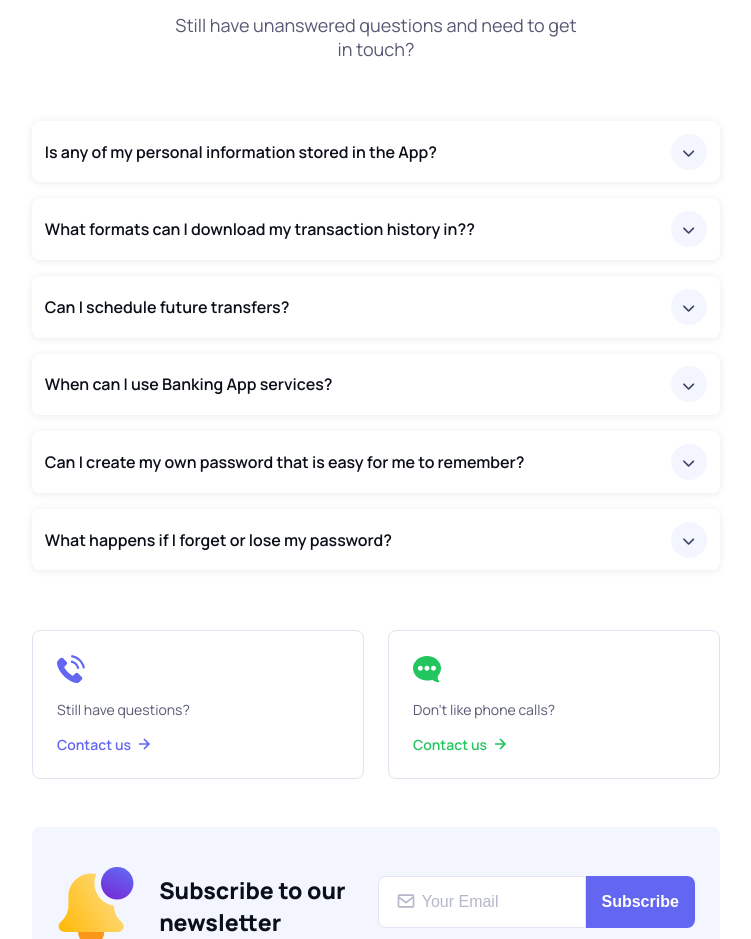
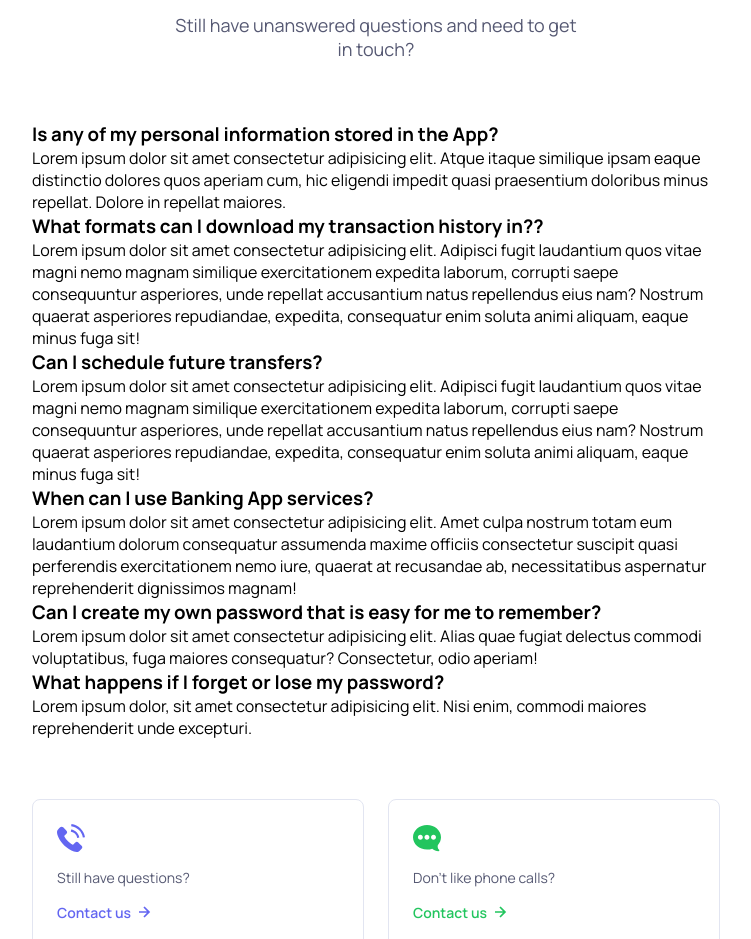
Before and after one commit to emmaschonbeck/Assignment-Javascript-react, a React (Vite) app: page / in a window 1280 px wide. Shown: the part 2620-3559 px from the top of the page, without its empty margins (264-1015 px from the left). Built offline with nearby package versions, Linux system fonts and the light colour scheme.

Commit message:
Started with my Faq/Accordion and web api

```diff
--- a/package.json
+++ b/package.json
@@ -2,7 +2,6 @@
   "name": "inl-mning-med-react",
   "private": true,
   "version": "0.0.0",
-  "type": "module",
   "scripts": {
     "dev": "vite",
     "build": "vite build",
@@ -10,6 +9,9 @@
     "preview": "vite preview"
   },
   "dependencies": {
+    "axios": "^1.7.7",
+    "cors": "^2.8.5",
+    "express": "^4.21.1",
     "react": "^18.3.1",
     "react-dom": "^18.3.1",
     "react-router-dom": "^6.27.0"
--- /dev/null
+++ b/src/Components/FAQs/FaqApi.jsx
@@ -0,0 +1,56 @@
+import React, { useState } from 'react'
+
+function FaqApi() {
+
+    const [FaqApi, setFaqAPI] = useState([
+        {
+            id: 1,
+            question: "Is any of my personal information stored in the App?",
+            answer: "Lorem ipsum dolor sit amet consectetur adipisicing elit. Atque itaque similique ipsam eaque distinctio dolores quos aperiam cum, hic eligendi impedit quasi praesentium doloribus minus repellat. Dolore in repellat maiores."
+        },
+        {
+            id: 2,
+            question: "What formats can I download my transaction history in??",
+            answer: "Lorem ipsum dolor sit amet consectetur adipisicing elit. Adipisci fugit laudantium quos vitae magni nemo magnam similique exercitationem expedita laborum, corrupti saepe consequuntur asperiores, unde repellat accusantium natus repellendus eius nam? Nostrum quaerat asperiores repudiandae, expedita, consequatur enim soluta animi aliquam, eaque minus fuga sit!"
+        },
+        {
+            id: 3,
+            question: "Can I schedule future transfers?",
+            answer: "Lorem ipsum dolor sit amet consectetur adipisicing elit. Adipisci fugit laudantium quos vitae magni nemo magnam similique exercitationem expedita laborum, corrupti saepe consequuntur asperiores, unde repellat accusantium natus repellendus eius nam? Nostrum quaerat asperiores repudiandae, expedita, consequatur enim soluta animi aliquam, eaque minus fuga sit!"
+        },
+        {
+            id: 4,
+            question: "When can I use Banking App services?",
+            answer: "Lorem ipsum dolor sit amet consectetur adipisicing elit. Amet culpa nostrum totam eum laudantium dolorum consequatur assumenda maxime officiis consectetur suscipit quasi perferendis exercitationem nemo iure, quaerat at recusandae ab, necessitatibus aspernatur reprehenderit dignissimos magnam!"
+        },
+        {
+            id: 5,
+            question: "Can I create my own password that is easy for me to remember?",
+            answer: "Lorem ipsum dolor sit amet consectetur adipisicing elit. Alias quae fugiat delectus commodi voluptatibus, fuga maiores consequatur? Consectetur, odio aperiam!"
+        },
+        {
+            id: 6,
+            question: "What happens if I forget or lose my password?",
+            answer: "Lorem ipsum dolor, sit amet consectetur adipisicing elit. Nisi enim, commodi maiores reprehenderit unde excepturi."
+        },
+    ])
+
+
+
+        return (
+        <div className='FaqApi'>
+            <div className='Faq-List'>
+
+                {FaqApi.map(item => (
+                    <div key={item.id} className='faq-item'>
+                        <h3 className='faq-question'>{item.question}</h3>
+                        <p className='faq-answer'>{item.answer}</p>
+                    </div>
+                ))}
+
+            </div>
+        </div>
+    )
+}
+
+export default FaqApi
--- a/src/Components/FAQs/Faqs.jsx
+++ b/src/Components/FAQs/Faqs.jsx
@@ -1,25 +1,24 @@
 import React from 'react'
 import FaqText from './FaqText'
 import ContactBox from './ContactBox'
-import AccordionUpper from './AccordionUpper'
-import AccordionMiddle from './AccordionMiddle'
-import AccordionLower from './AccordionLower'
+// import AccordionUpper from './AccordionUpper'
+// import AccordionMiddle from './AccordionMiddle'
+// import AccordionLower from './AccordionLower'
 import BtnContact from './BtnContact'
+import FaqApi from './FaqApi'
 
 const Faqs = () => {
   return (
 
     <section id="FAQs">
-        <div class="container">
+        <div className="container">
             <FaqText />
             <ContactBox />
 
-            <div class="empty"></div>
+            <div className="empty"></div>
 
-            <div class="accordion-container">
-                <AccordionUpper />
-                <AccordionMiddle />
-                <AccordionLower />
+            <div className="accordion-container">
+              <FaqApi />
             </div>
 
             <BtnContact />
```
Also changed, not shown: 1 other file (tests, documents, lock files or other folders).
